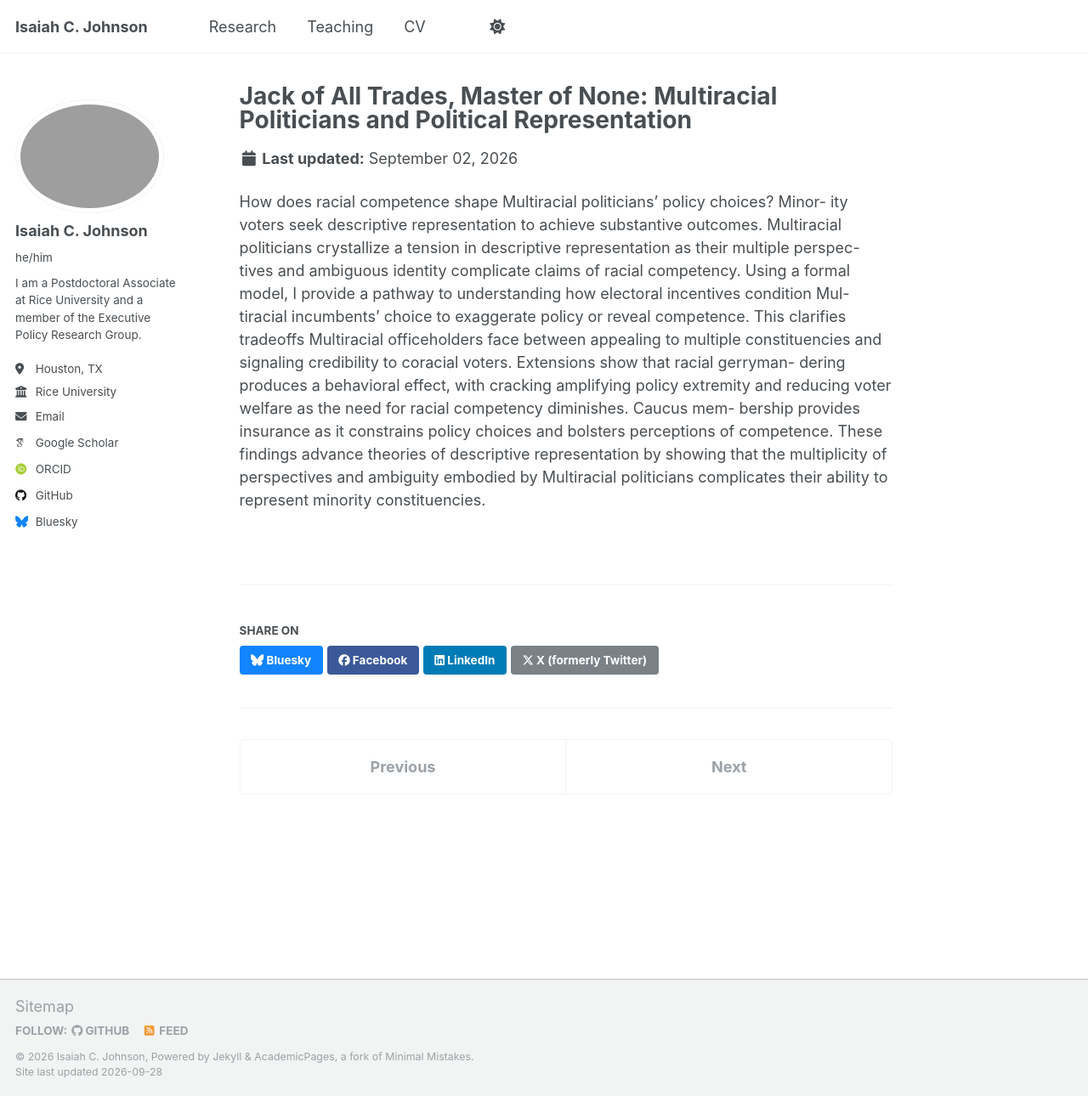
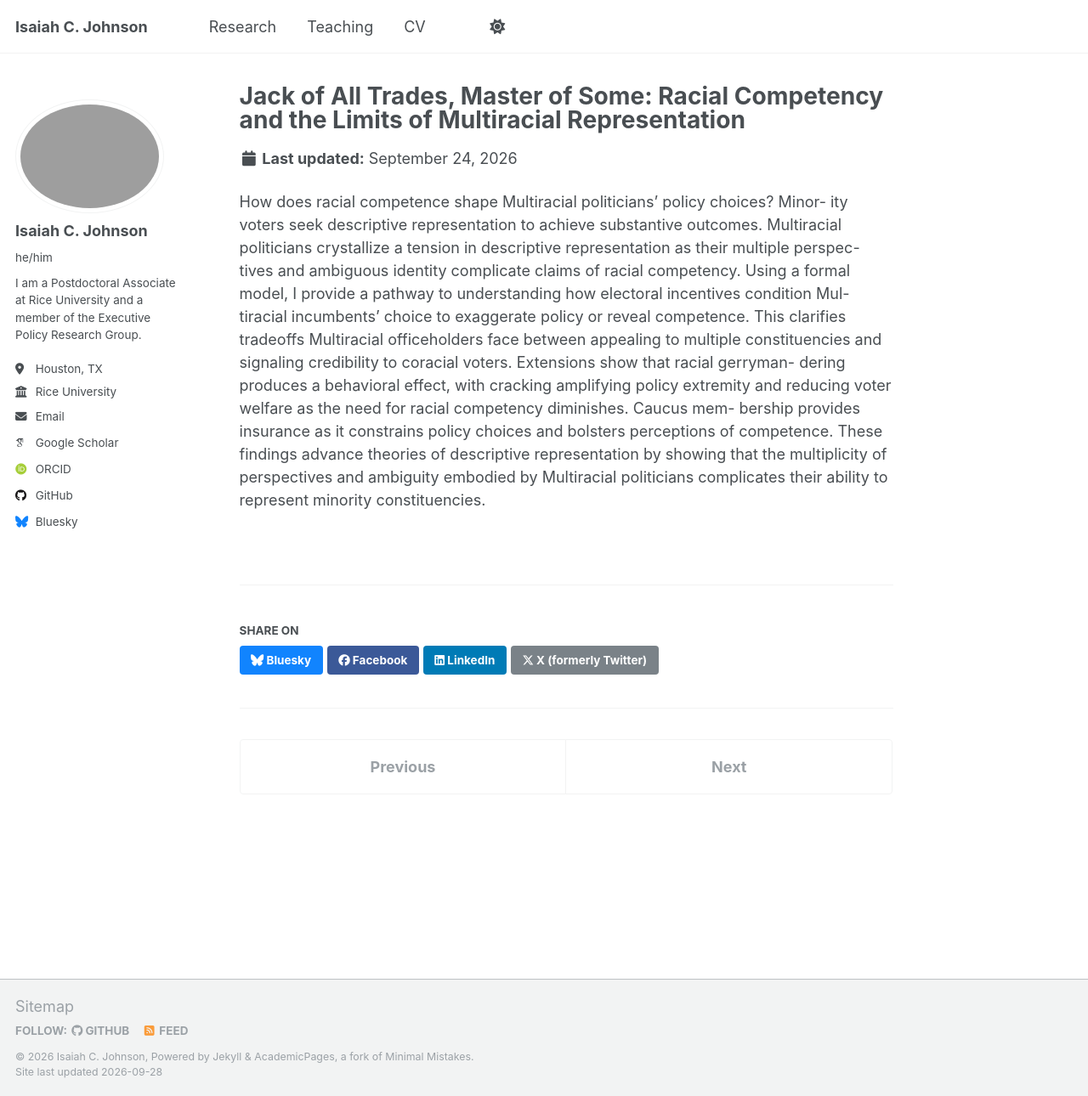
Before and after one commit to isaiahcjohnson/IsaiahCJohnson.github.io, a Jekyll site: the page built from _publications/2026-09-02-Multiracial-Formal.md, in a window 1280 px wide and 1290 px high. Shown: the whole window at 85% size. Built offline with Jekyll 4.4.1, drawn with Linux system fonts in a browser that asks for light colours; some web fonts are replaced.

Commit message:
modified:   _publications/2026-09-02-Multiracial-Formal.md

```diff
--- a/_publications/2026-09-02-Multiracial-Formal.md
+++ b/_publications/2026-09-02-Multiracial-Formal.md
@@ -1,10 +1,10 @@
 ---
-title: "Jack of All Trades, Master of None: Multiracial Politicians and Political Representation"
+title: "Jack of All Trades, Master of Some: Racial Competency and the Limits of Multiracial Representation"
 collection: publications
 category: working_papers
 permalink: /publication/2026-multiracial-formal
 excerpt: "This paper provides a pathway to understanding how electoral incentives condition Multiracial incumbents’ choice to exaggerate policy or reveal competence."
-date: 2026-09-02
+date: 2026-09-24
 paperurl: 'https://isaiahcjohnson.github.io/files/2026-09-02-Multiracial-Formal.pdf'
 ---
 
```
